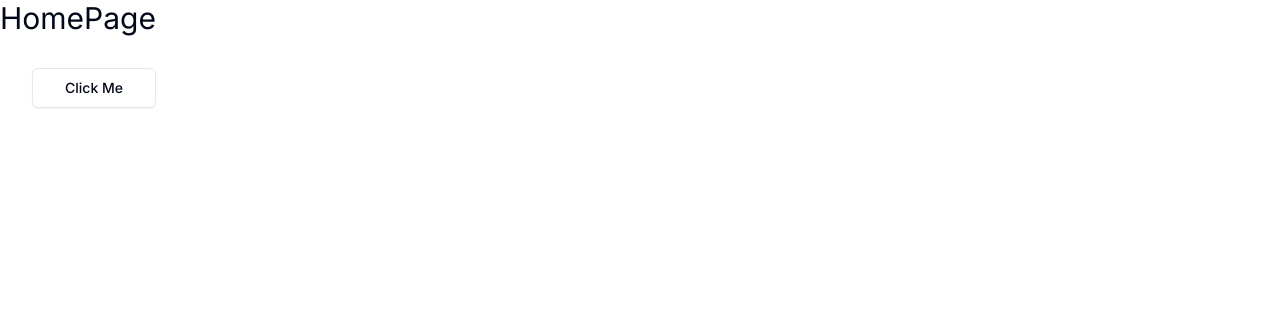
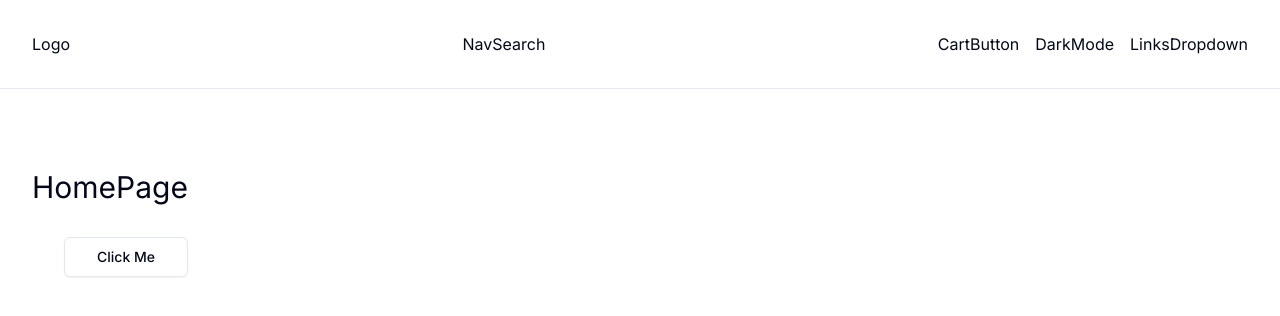
Before and after one commit to SachinB0101/ecommerce-platform, a Next.js app: page / in a window 1280 px wide. Shown: the top 316 px of the page. Built offline with nearby package versions, Linux system fonts and the light colour scheme.

Commit message:
Setup the RootLayout which contains our Navbar and global Container. It will now be same for every page

```diff
--- a/app/layout.tsx
+++ b/app/layout.tsx
@@ -1,11 +1,13 @@
-import type { Metadata } from 'next';
-import { Inter } from 'next/font/google';
-import './globals.css';
-const inter = Inter({ subsets: ['latin'] });
+import type { Metadata } from "next";
+import { Inter } from "next/font/google";
+import "./globals.css";
+import Navbar from "@/components/navbar/Navbar";
+import Container from "@/components/global/Container";
+const inter = Inter({ subsets: ["latin"] });
 
 export const metadata: Metadata = {
-  title: 'Next Storefront',
-  description: 'A nifty store built with Next.js',
+  title: "Next Storefront",
+  description: "A nifty store built with Next.js",
 };
 
 export default function RootLayout({
@@ -14,8 +16,11 @@
   children: React.ReactNode;
 }>) {
   return (
-    <html lang='en' suppressHydrationWarning>
-      <body className={inter.className}>{children}</body>
+    <html lang="en" suppressHydrationWarning>
+      <body className={inter.className}>
+        <Navbar />
+        <Container className="py-20">{children}</Container>
+      </body>
     </html>
   );
 }
--- a/components/global/Container.tsx
+++ b/components/global/Container.tsx
@@ -5,7 +5,7 @@
   className,
 }: {
   children: React.ReactNode;
-  className?: "string";
+  className?: string;
 }) => {
   return (
     <div className={cn("mx-auto max-w-6xl xl:max-w-7xl px-8", className)}>
--- a/components/navbar/DarkMode.tsx
+++ b/components/navbar/DarkMode.tsx
@@ -0,0 +1,6 @@
+const DarkMode = () => {
+  return (
+    <div>DarkMode</div>
+  )
+}
+export default DarkMode
--- a/components/navbar/Logo.tsx
+++ b/components/navbar/Logo.tsx
@@ -0,0 +1,6 @@
+const Logo = () => {
+  return (
+    <div>Logo</div>
+  )
+}
+export default Logo
--- /dev/null
+++ b/components/navbar/Navbar.tsx
@@ -0,0 +1,23 @@
+import Container from "../global/Container"
+import CartButton from "./CartButton"
+import LinksDropdown from "./LinksDropdown"
+import NavSearch from "./NavSearch"
+import DarkMode from "./DarkMode";
+import Logo from "./Logo";
+
+const Navbar = () => {
+  return (
+    <nav className="border-b">
+      <Container className="flex flex-col sm:flex-row sm:justify-between sm:items-center flex-wrap py-8">
+        <Logo/>
+        <NavSearch/>
+        <div className="flex gap-4 items-center">
+          <CartButton/>
+          <DarkMode/>
+          <LinksDropdown/>
+        </div>
+      </Container>
+    </nav>
+  )
+}
+export default Navbar
```
